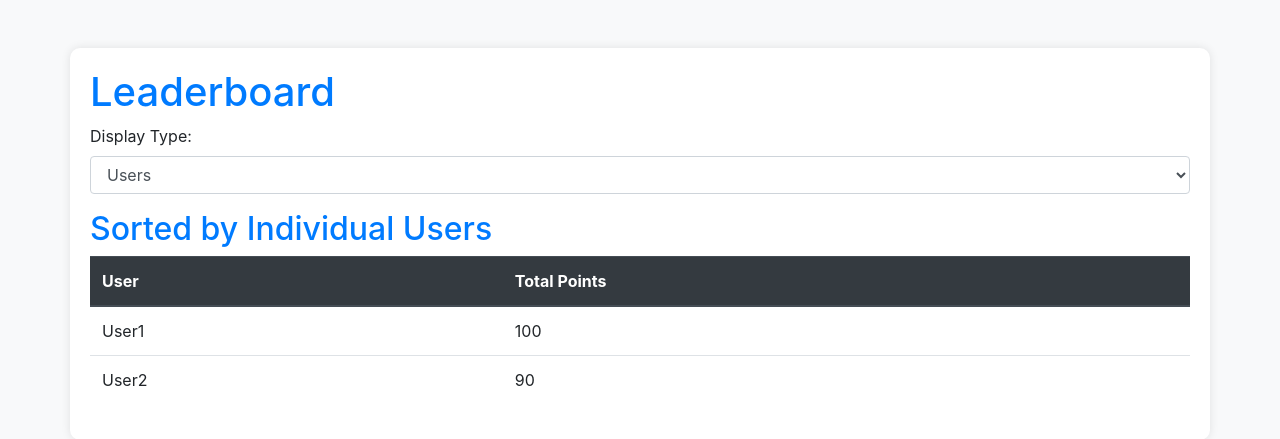
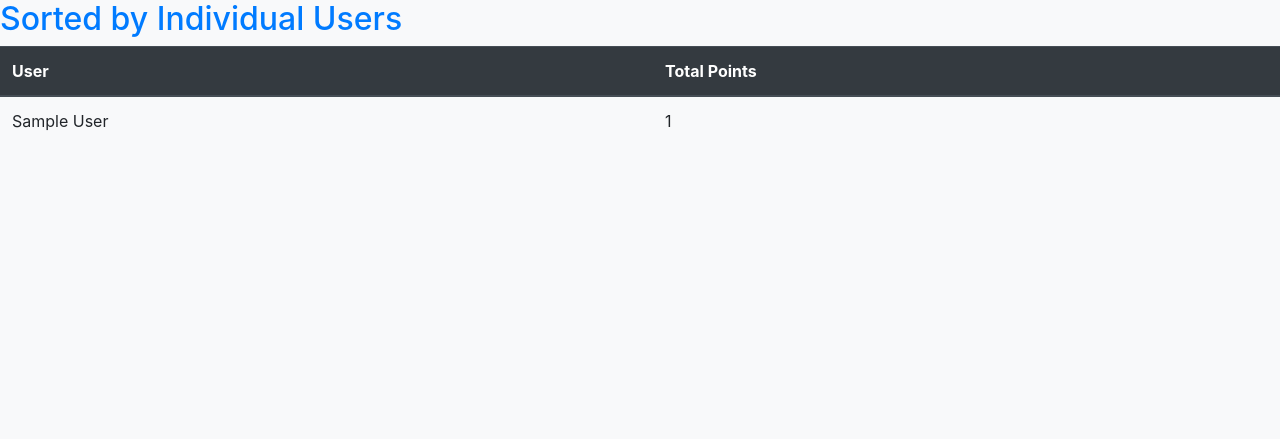
Before and after one commit to SC1333/Die-Holder, a Django app: page /sustainability/leaderboard/ in a window 1280 px wide. Shown: the part 64-503 px from the top of the page. Run offline with Django 5.2, Linux system fonts and the light colour scheme; tables that the repository leaves empty hold one stand-in row (values such as "Sample post"); some libraries are stand-ins or nearby versions.

Commit message:
changed the leaderboard to display data from the db

```diff
--- a/sustainability/Views.py
+++ b/sustainability/Views.py
@@ -1,16 +1,25 @@
 from django.shortcuts import render
 from django.http import HttpResponse
 from django.http import JsonResponse
-from .models import Stronghold, Action,User
+from .models import Stronghold, Action, User, Score
+
 # creating the webpages
 
 """This section renders the html templates for the webpages"""
+
+
 def home(request):
     return render(request, 'home.html')
 
 
 def leaderboard(request):
-    return render(request, 'leaderboard.html')
+    # Get data from the database
+    users = User.objects.all()
+    # Calculate total points for each user
+    user_points = {user: Score.objects.filter(user=user).count() for user in users}
+    # Sort users by total points
+    sorted_users = sorted(user_points.items(), key=lambda x: x[1], reverse=True)
+    return render(request, 'leaderboard.html', {'sorted_users': sorted_users})
 
 
 def auth(request):
@@ -27,6 +36,7 @@ def register(request):
 
 def map(request):
     return render(request, 'map.html')
+
 
 def redeem_points(request, buildingID, actionID):
     context = {
--- a/sustainability/templates/leaderboard.html
+++ b/sustainability/templates/leaderboard.html
@@ -27,15 +27,6 @@
         }
     </script>
 
-    <div class="container mt-5">
-        <h1>Leaderboard</h1>
-
-        <label for="display-type">Display Type:</label>
-        <select id="display-type" class="form-control mb-3">
-            <option value="users">Users</option>
-            <option value="groups">Groups</option>
-        </select>
-
     <div id="users-leaderboard">
     <h2>Sorted by Individual Users</h2>
     <table class="table">
@@ -46,19 +37,16 @@
             </tr>
         </thead>
         <tbody>
-                    <!-- Add dynamic data for individual users here -->
+            {% for user, points in sorted_users %}
             <tr>
-                        <td>User1</td>
-                        <td>100</td>
+                <td>{{ user.full_name }}</td>
+                <td>{{ points }}</td>
             </tr>
-                    <tr>
-                        <td>User2</td>
-                        <td>90</td>
-                    </tr>
-                    <!-- Add more rows as needed -->
+            {% endfor %}
         </tbody>
     </table>
 </div>
+
 
         <div id="groups-leaderboard" style="display: none;">
             <h2>Sorted by Groups</h2>
```
Lines whose indentation alone changed are shown as unchanged.
